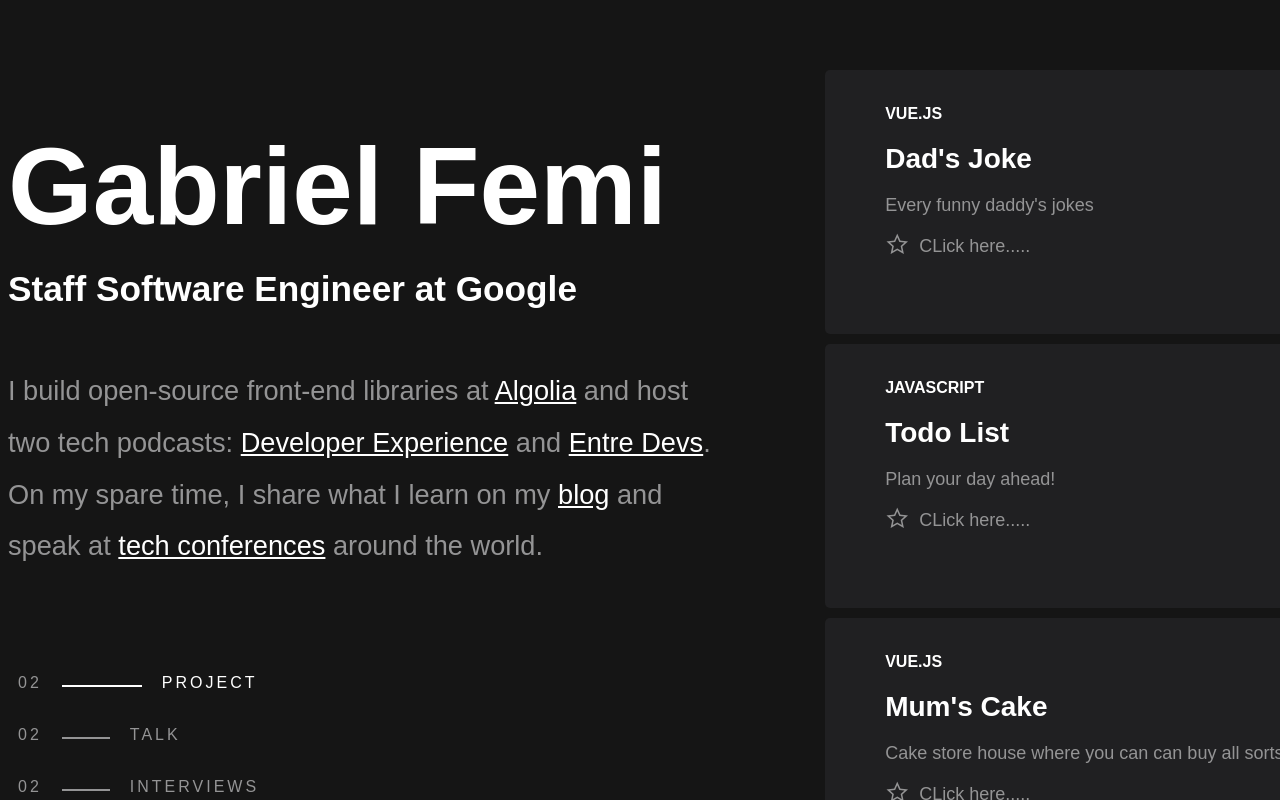
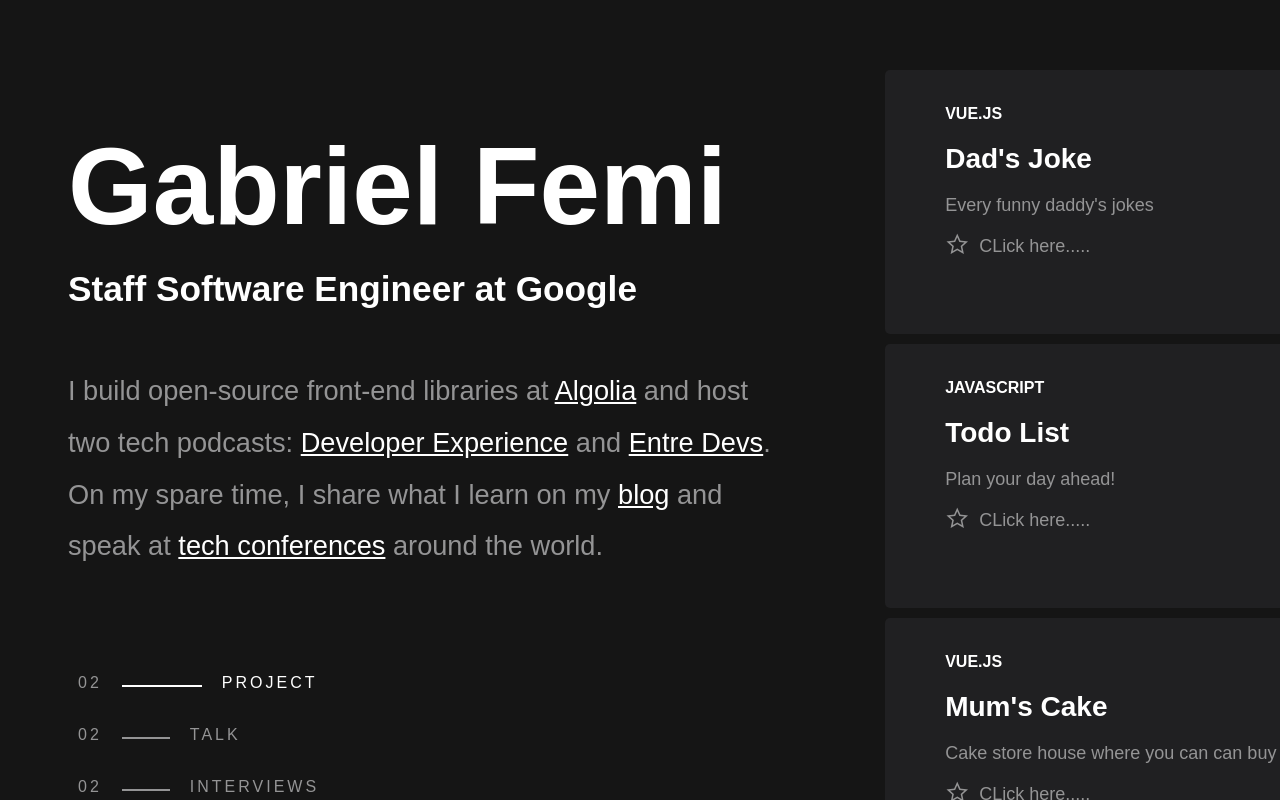
Before and after one commit to femigabriel/my-website, a Vue app: page / in a window 1280 px wide. Built offline with nearby package versions, Linux system fonts and the light colour scheme; a web font is replaced by a local one.

Commit message:
updated width of the projects

```diff
--- a/src/App.vue
+++ b/src/App.vue
@@ -62,8 +62,8 @@ body {
   flex-shrink: 0;
   margin-left: auto;
   margin-right: auto;
-  /* padding-left: 110px; */
-  /* padding-right: 60px; */
+  padding-left: 60px;
+  padding-right: 60px;
   position: fixed;
 }
 .profile {
```
